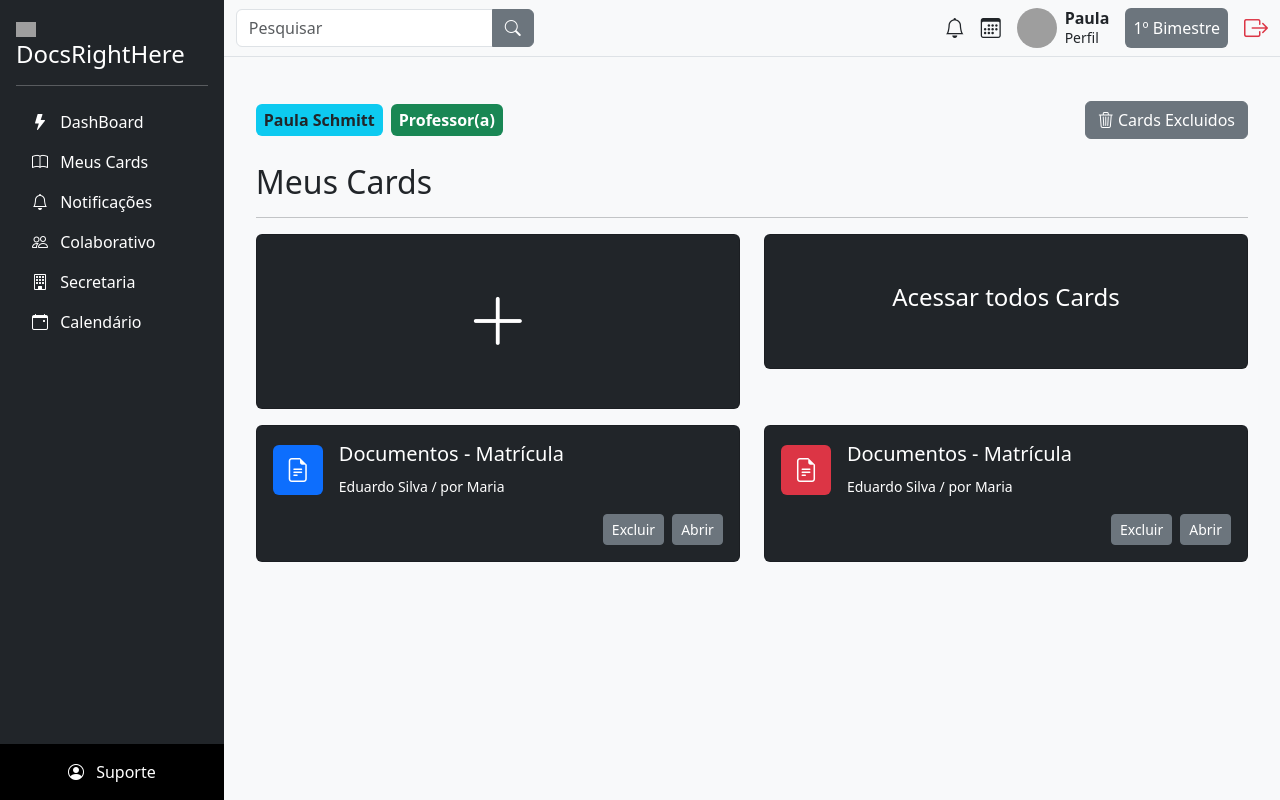
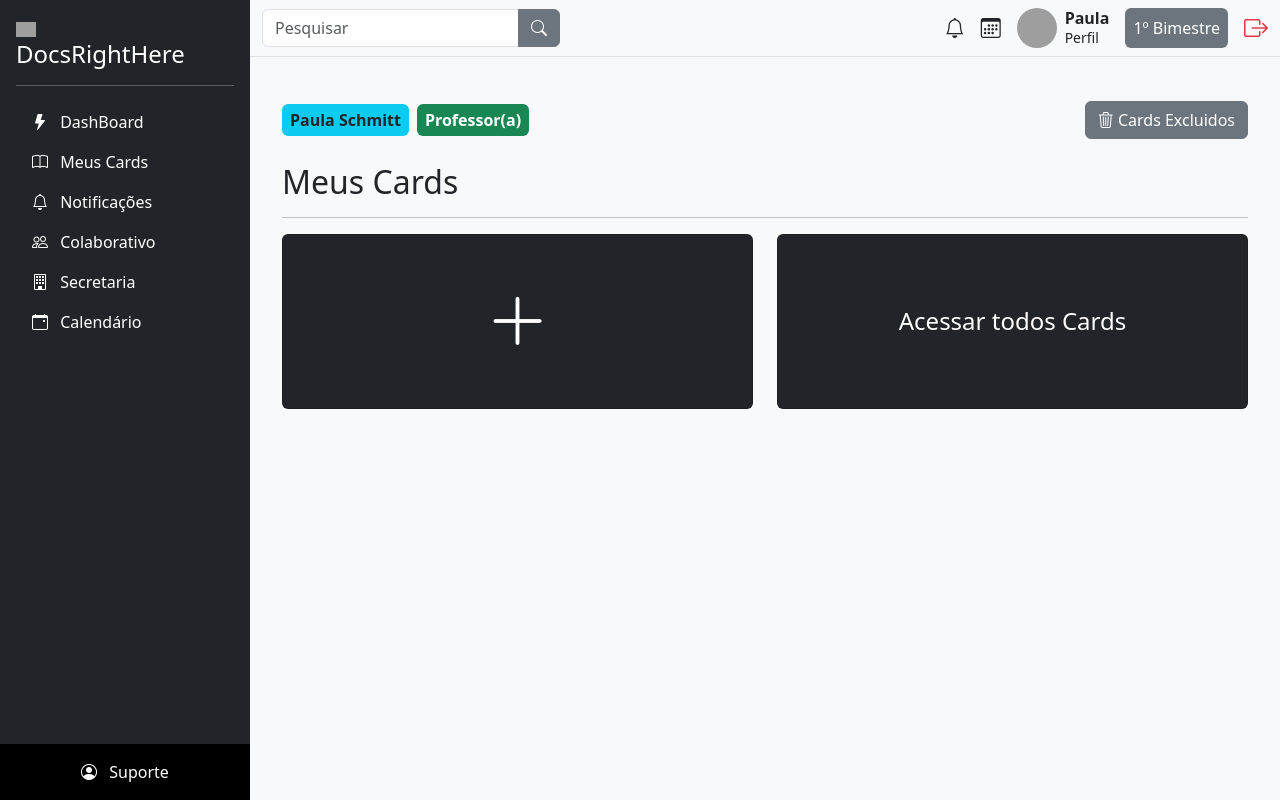
Before and after one commit to victoreemanuel/Docs-Right-Here, an Angular app in the folder frontend/docsRightHere/: page /Auth1/meus-cards in a window 1280 px wide. Built offline with nearby package versions, Linux system fonts and the light colour scheme; grey boxes are pictures that could not be loaded.

Commit message:
Alteração na parte visual dos Cards

```diff
--- a/frontend/docsRightHere/package.json
+++ b/frontend/docsRightHere/package.json
@@ -28,7 +28,7 @@
   },
   "devDependencies": {
     "@angular/build": "^21.2.1",
-    "@angular/cli": "^21.2.1",
+    "@angular/cli": "^21.2.5",
     "@angular/compiler-cli": "^21.2.0",
     "@types/express": "^5.0.1",
     "@types/node": "^20.17.19",
--- a/frontend/docsRightHere/src/app/meus-cards/meus-cards.html
+++ b/frontend/docsRightHere/src/app/meus-cards/meus-cards.html
@@ -15,53 +15,16 @@
   <h2>Meus Cards</h2>
   <hr>
 
-  <div class="row">
-
+<div class="row">
     <div class="col-md-6 mb-3">
-      <div class="card bg-dark text-white text-center p-5 cursor-pointer">
-        <i class="bi bi-plus-lg display-3"></i>
+      <div class="card bg-dark text-white text-center p-5 cursor-pointer h-100 d-flex justify-content-center align-items-center">
+        <i class="bi bi-plus-lg display-3 mb-0"></i>
       </div>
     </div>
 
     <div class="col-md-6 mb-3">
-      <div class="card bg-dark text-white text-center p-5 cursor-pointer">
-        <h4>Acessar todos Cards</h4>
-      </div>
-    </div>
-
-    <div class="col-md-6 mb-3">
-      <div class="card bg-dark text-white p-3">
-        <div class="d-flex align-items-center mb-3">
-          <div class="icone-doc bg-primary text-white p-3 rounded me-3">
-            <i class="bi bi-file-earmark-text fs-4"></i>
-          </div>
-          <div>
-            <h5>Documentos - Matrícula</h5>
-            <small>Eduardo Silva / por Maria</small>
-          </div>
-        </div>
-        <div class="text-end">
-          <button class="btn btn-secondary btn-sm me-2">Excluir</button>
-          <button class="btn btn-secondary btn-sm">Abrir</button>
-        </div>
-      </div>
-    </div>
-
-    <div class="col-md-6 mb-3">
-      <div class="card bg-dark text-white p-3">
-        <div class="d-flex align-items-center mb-3">
-          <div class="icone-doc bg-danger text-white p-3 rounded me-3">
-            <i class="bi bi-file-earmark-text fs-4"></i>
-          </div>
-          <div>
-            <h5>Documentos - Matrícula</h5>
-            <small>Eduardo Silva / por Maria</small>
-          </div>
-        </div>
-        <div class="text-end">
-          <button class="btn btn-secondary btn-sm me-2">Excluir</button>
-          <button class="btn btn-secondary btn-sm">Abrir</button>
-        </div>
+      <div class="card bg-dark text-white text-center p-5 cursor-pointer h-100 d-flex justify-content-center align-items-center">
+        <h4 class="mb-0">Acessar todos Cards</h4>
       </div>
     </div>
 
```
Also changed, not shown: 1 other file (tests, documents, lock files or other folders).
